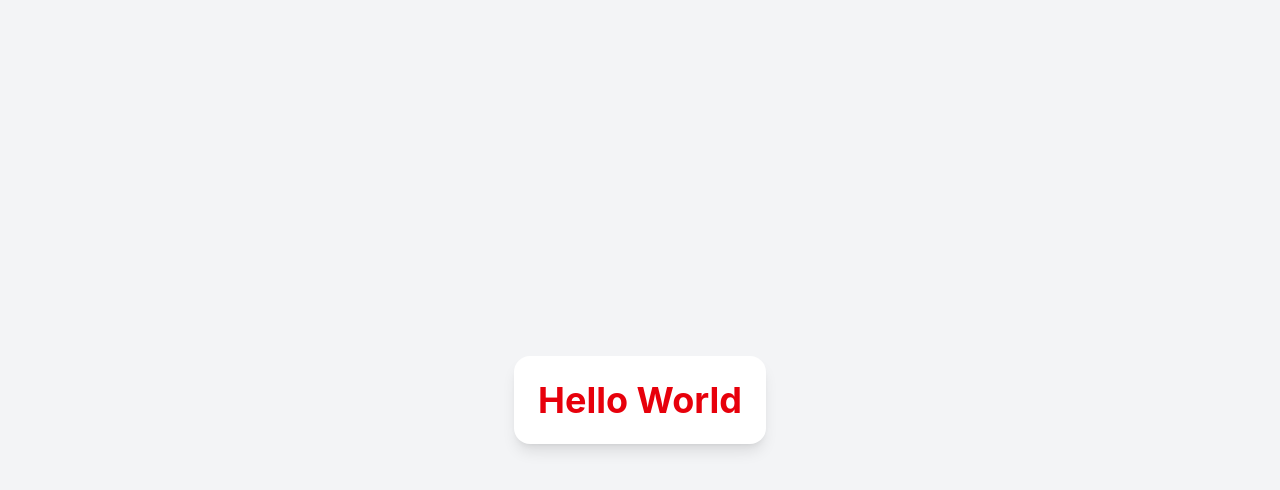
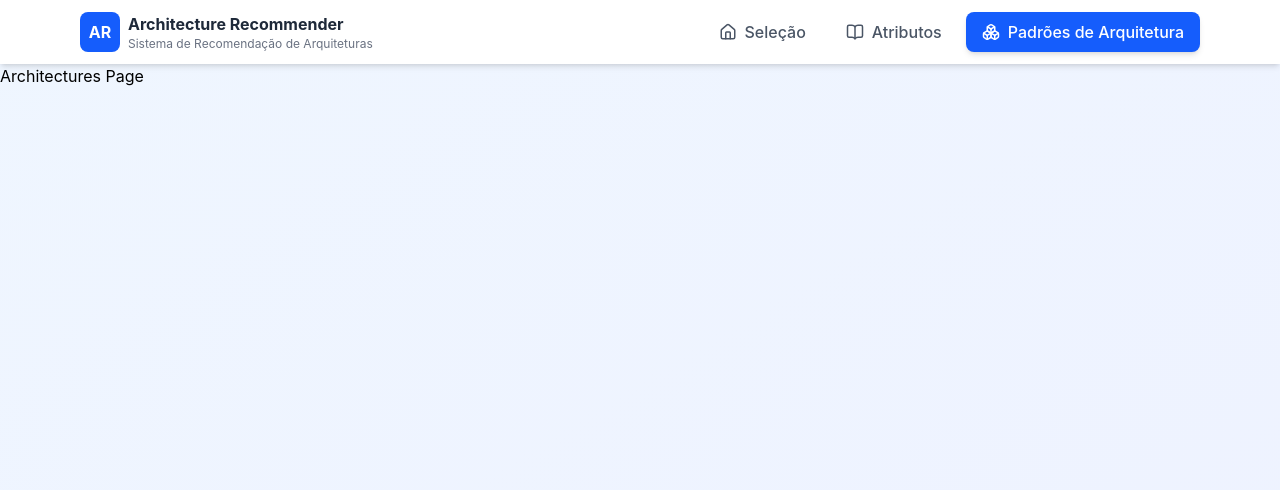
Before and after one commit to HerikCosmo/architecture_recommender, a React (Vite) app: page /architectures in a window 1280 px wide. Shown: the top 490 px of the page. Built offline with nearby package versions, Linux system fonts and the light colour scheme.

Commit message:
feat: add navigation

```diff
--- a/src/app/App.tsx
+++ b/src/app/App.tsx
@@ -1,10 +1,21 @@
+import { BrowserRouter, Route, Routes } from "react-router-dom"
+import { Navigation } from "./components/Navigation"
+import { MainPage } from "./pages/MainPage"
+import { AttributesPage } from "./pages/AttributesPage"
+import { ArchitecturesPage } from "./pages/ArchitecturesPage"
+
 function App() {
   return (
-    <div className="flex h-screen items-center justify-center bg-gray-100">
-      <h1 className="text-4xl font-bold text-red-600 shadow-lg p-6 bg-white rounded-2xl">
-        Hello World
-      </h1>
-    </div>
+    <BrowserRouter>
+      <div className="min-h-screen bg-gradient-to-br from-blue-50 to-indigo-50">
+        <Navigation />
+        <Routes>
+          <Route path="/" element={<MainPage />} />
+          <Route path="/attributes" element={<AttributesPage />} />
+          <Route path="/architectures" element={<ArchitecturesPage />} />
+        </Routes>
+      </div>
+    </BrowserRouter>
   )
 }
 
--- /dev/null
+++ b/src/app/components/Navigation.tsx
@@ -0,0 +1,46 @@
+import { BookOpen, Boxes, Home } from "lucide-react";
+import { Link, useLocation } from "react-router-dom";
+
+export function Navigation() {
+    const location = useLocation();
+
+    const links = [
+        { to: '/', label: 'Seleção', icon: Home },
+        { to: '/attributes', label: 'Atributos', icon: BookOpen },
+        { to: '/architectures', label: 'Padrões de Arquitetura', icon: Boxes },
+    ]
+
+    return (
+        <nav className="bg-white shadow-md">
+            <div className="max-w-6xl mx-auto px-4">
+                <div className="flex items-center justify-between h-16">
+                    <div className="flex items-center gap-2">
+                        <div className="w-10 h-10 bg-blue-600 rounded-lg flex items-center justify-center text-white font-bold">
+                            AR
+                        </div>
+                        <div>
+                            <h1 className="font-bold text-gray-800">Architecture Recommender</h1>
+                            <p className="text-xs text-gray-500">Sistema de Recomendação de Arquiteturas</p>
+                        </div>
+                    </div>
+
+                    <div className="flex gap-2">
+                        {links.map(({ to, label, icon: Icon}) => {
+                            const isActive  = location.pathname === to;
+
+                            return (
+                                <Link
+                                key={to}
+                                to={to}
+                                className={`flex items-center gap-2 px-4 py-2 rounded-lg transtion-colors ${isActive ? 'bg-blue-600 text-white shadow-md' : 'text-gray-600 hover:bg-gray-100'}`}>
+                                    <Icon size={18} />
+                                    <span className="font-medium">{label}</span>
+                                </Link>
+                            )
+                        })}
+                    </div>
+                </div>
+            </div>
+        </nav>
+    )
+}
--- /dev/null
+++ b/src/app/pages/ArchitecturesPage.tsx
@@ -0,0 +1,3 @@
+export function ArchitecturesPage() {
+    return <h1>Architectures Page</h1>
+}
--- /dev/null
+++ b/src/app/pages/AttributesPage.tsx
@@ -0,0 +1,3 @@
+export function AttributesPage() {
+    return <h1>Atrributes Pages</h1>
+}
--- /dev/null
+++ b/src/app/pages/MainPage.tsx
@@ -0,0 +1,3 @@
+export function MainPage() {
+    return <h1>MainPage</h1>
+}
```
